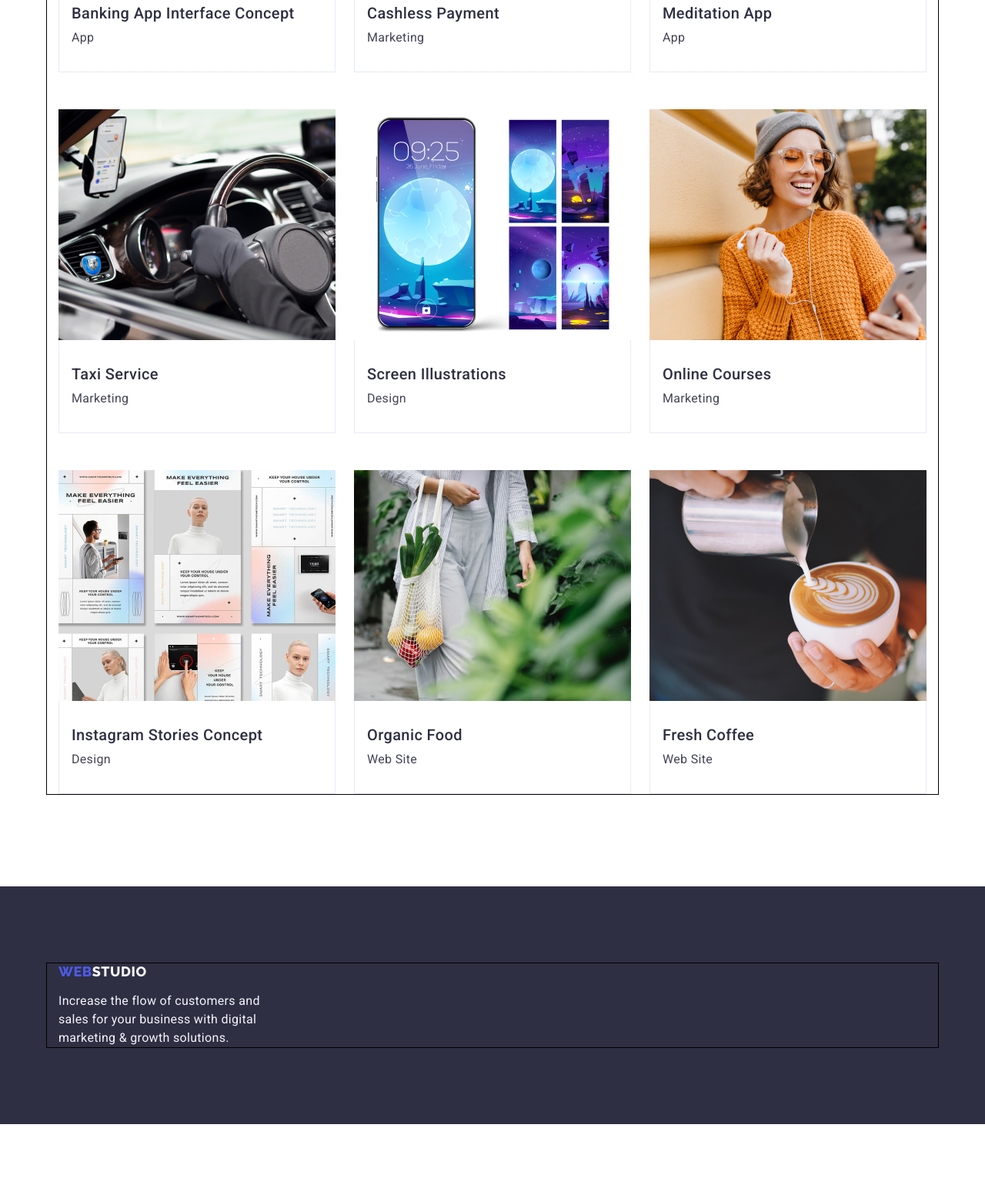
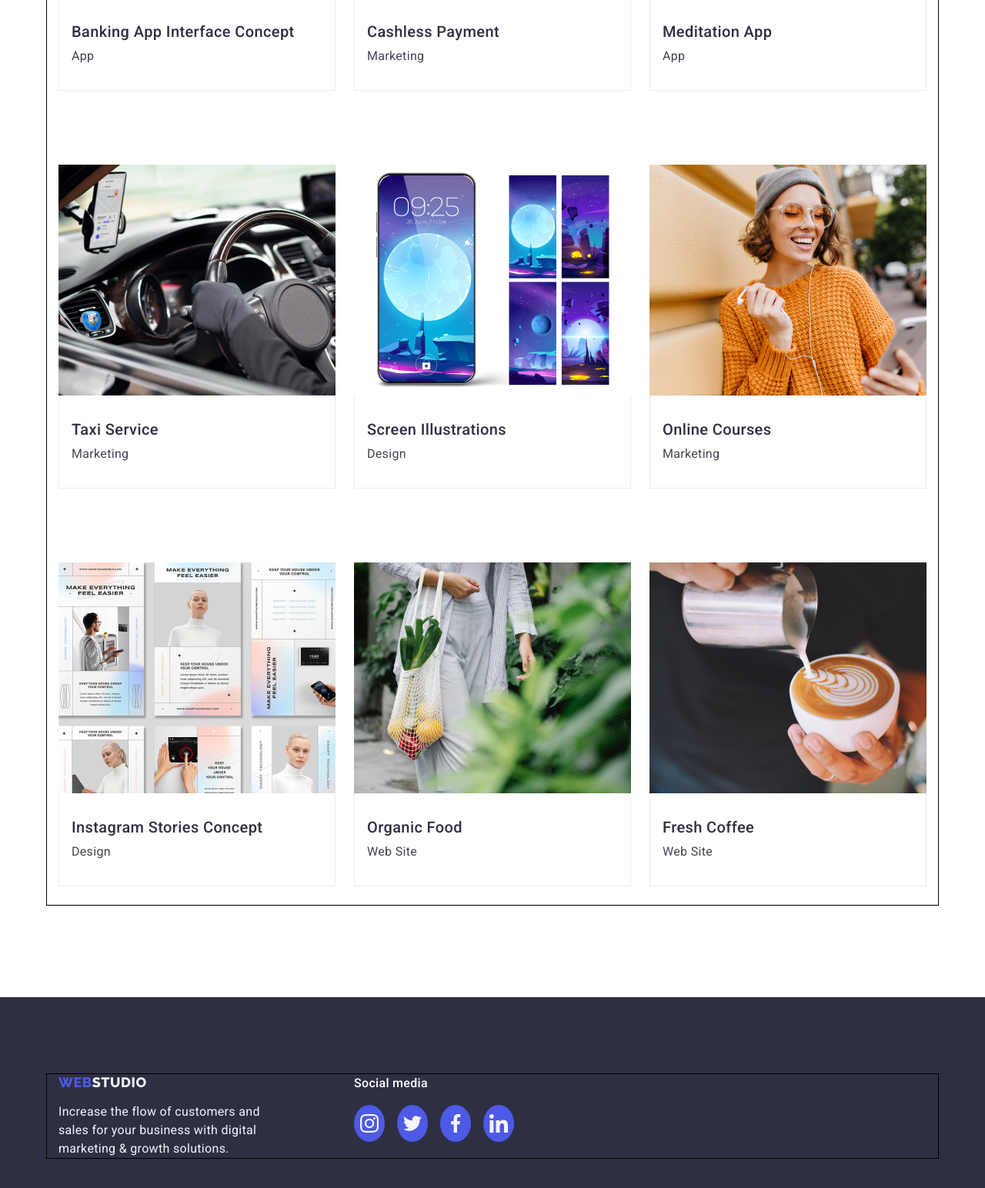
Before and after one commit to Maksym-Kotsiupak/goit-markup-hw-04, a plain HTML site: page portfolio.html in a window 1280 px wide. Shown: the part 618-2162 px from the top of the page at 77% size. Before the commit the page ends 2079 px from the top, so only its background shows below. Drawn offline with nearby package versions, Linux system fonts and the light colour scheme.

Commit message:
avadvava

```diff
--- a/css/style.css
+++ b/css/style.css
@@ -340,6 +340,7 @@ button {
         background-color: #404BBF;
         cursor: pointer;
         border: 1px solid transparent;
+        box-shadow: 0px 3px 1px rgba(0, 0, 0, 0.1), 0px 2px 1px rgba(0, 0, 0, 0.08), 0px 2px 2px rgba(0, 0, 0, 0.12);
 }
 .button-hero {
     display: inline-block;
@@ -508,8 +509,14 @@ align-items: center;
     border: 1px solid #e7e9fc;
     border-top: none;
 }
+.portfolio{
+    display: block;
+}
 
-
+.portfolio:hover,
+.portfolio:focus{
+    box-shadow: 0px 1px 6px rgba(46, 47, 66, 0.08), 0px 1px 1px rgba(46, 47, 66, 0.16), 0px 2px 1px rgba(46, 47, 66, 0.08);
+}
 
 
 .foot{
@@ -681,7 +688,7 @@ ul{
         font-size: 16px;
         line-height: 1.5;
         letter-spacing: 0.02em;
-        color: #f4f4fd;
+        color: #FFFFFF;
         margin-bottom: 16px;
 }
 .footer-social-list {
@@ -711,3 +718,7 @@ ul{
 .footer-social-icon{
     fill: #f4f4fd;
 }
+.footbam{
+    display: flex;
+    align-items: baseline;
+}
--- a/portfolio.html
+++ b/portfolio.html
@@ -48,41 +48,41 @@
             </ul>
             <!-- section row 1 -->
             <ul class="list portf">
-                <li class="portf-item"><a href="" class="link"><img src="./images/pr1.jpg" alt="Banking App" width="360" height="300">
+                <li class="portf-item"><a href="" class="link portfolio"><img src="./images/pr1.jpg" alt="Banking App" width="360" height="300">
                         <div class="porf-present"><h2 class="title">Banking App Interface Concept</h2>
                         <p class="title-text">App</p></div>
                     </a></li>
-                <li class="portf-item"><a href="" class="link"><img src="./images/pr2.jpg" alt="Scaning QR-code" width="360" height="300">
+                <li class="portf-item"><a href="" class="link portfolio"><img src="./images/pr2.jpg" alt="Scaning QR-code" width="360" height="300">
                         <div class="porf-present"><h2 class="title">Cashless Payment</h2>
                         <p class="title-text">Marketing</p></div>
                     </a></li>
-                <li class="portf-item"><a href="" class="link"><img src="./images/pr3.jpg" alt="Meditation App" width="360" height="300">
+                <li class="portf-item"><a href="" class="link portfolio"><img src="./images/pr3.jpg" alt="Meditation App" width="360" height="300">
                         <div class="porf-present"><h2 class="title">Meditation App</h2>
                         <p class="title-text">App</p></div>
                     </a></li>
                 <!-- section row 2 -->
-                <li class="portf-item"><a href="" class="link"><img src="./images/pr4.jpg" alt="Taxi Service" width="360" height="300">
+                <li class="portf-item"><a href="" class="link portfolio"><img src="./images/pr4.jpg" alt="Taxi Service" width="360" height="300">
                         <div class="porf-present"><h2 class="title">Taxi Service</h2>
                         <p class="title-text">Marketing</p></div>
                     </a></li>
-                <li class="portf-item"><a href="" class="link"><img src="./images/pr5.jpg" alt="Screen Illustrations" width="360" height="300">
+                <li class="portf-item"><a href="" class="link portfolio"><img src="./images/pr5.jpg" alt="Screen Illustrations" width="360" height="300">
                         <div class="porf-present"><h2 class="title">Screen Illustrations</h2>
                         <p class="title-text">Design</p></div>
                     </a></li>
-                <li class="portf-item"><a href="" class="link"><img src="./images/pr6.jpg" alt="Girls watch her phone" width="360" height="300">
+                <li class="portf-item"><a href="" class="link portfolio"><img src="./images/pr6.jpg" alt="Girls watch her phone" width="360" height="300">
                         <div class="porf-present"><h2 class="title">Online Courses</h2>
                         <p class="title-text">Marketing</p></div>
                     </a></li>
                 <!-- section row 3 -->
-                <li class="portf-item"><a href="" class="link"><img src="./images/pr7.jpg" alt="Instagram Stories Concept" width="360" height="300">
+                <li class="portf-item"><a href="" class="link portfolio"><img src="./images/pr7.jpg" alt="Instagram Stories Concept" width="360" height="300">
                         <div class="porf-present"><h2 class="title">Instagram Stories Concept</h2>
                         <p class="title-text">Design</p></div>
                     </a></li>
-                <li class="portf-item"><a href="" class="link"><img src="./images/pr8.jpg" alt="Organic Food" width="360" height="300">
+                <li class="portf-item"><a href="" class="link portfolio"><img src="./images/pr8.jpg" alt="Organic Food" width="360" height="300">
                         <div class="porf-present"><h2 class="title">Organic Food</h2>
                         <p class="title-text">Web Site</p></div>
                     </a></li>
-                <li class="portf-item"><a href="" class="link"><img src="./images/pr9.jpg" alt="Fresh Coffee" width="360" height="300">
+                <li class="portf-item"><a href="" class="link portfolio"><img src="./images/pr9.jpg" alt="Fresh Coffee" width="360" height="300">
                         <div class="porf-present"><h2 class="title">Fresh Coffee</h2>
                         <p class="title-text">Web Site</p></div>
                     </a></li>
@@ -91,11 +91,47 @@
     </section>
     </main>
     <footer class="foot">
-        <div class="container">
-            <a href="./index.html" class="logo down link">Web<span class="studiof">Studio</span></a>
-            <p class="foot-text">Increase the flow of customers and sales for your business with digital marketing & growth
-                solutions.</p>
+        <div class="container footbam">
+            <div class="foot-container-logo">
+                <a href="./index.html" class="logo down link">Web<span class="studiof">Studio</span></a>
+                <p class="foot-text">Increase the flow of customers and sales for your business with digital marketing &
+                    growth solutions.</p>
+            </div>
+            <div class="foot-conteiner-link">
+                <p class="footer-social">Social media</p>
+                <ul class="footer-social-list list">
+                    <li class="footer-social-item">
+                        <a class="footer-social-link link" href="">
+                            <svg class="footer-social-icon" width="24" height="24">
+                                <use href="./images/icons.svg#icon-instagram2"></use>
+                            </svg>
+                        </a>
+                    </li>
+                    <li class="footer-social-item">
+                        <a class="footer-social-link link" href="">
+                            <svg class="footer-social-icon" width="24" height="24">
+                                <use href="./images/icons.svg#icon-twitter1"></use>
+                            </svg>
+                        </a>
+                    </li>
+                    <li class="footer-social-item">
+                        <a class="footer-social-link link" href="">
+                            <svg class="footer-social-icon" width="24" height="24">
+                                <use href="./images/icons.svg#icon-facebook1"></use>
+                            </svg>
+                        </a>
+                    </li>
+                    <li class="footer-social-item">
+                        <a class="footer-social-link link" href="">
+                            <svg class="footer-social-icon" width="24" height="24">
+                                <use href="./images/icons.svg#icon-linkedin1"></use>
+                            </svg>
+                        </a>
+                    </li>
+                </ul>
+            </div>
         </div>
+
     </footer>
 </body>
 
```
Also changed, not shown: index.html (+31 -31 lines), images/icons.svg (renamed from images/sociallink.svg).
